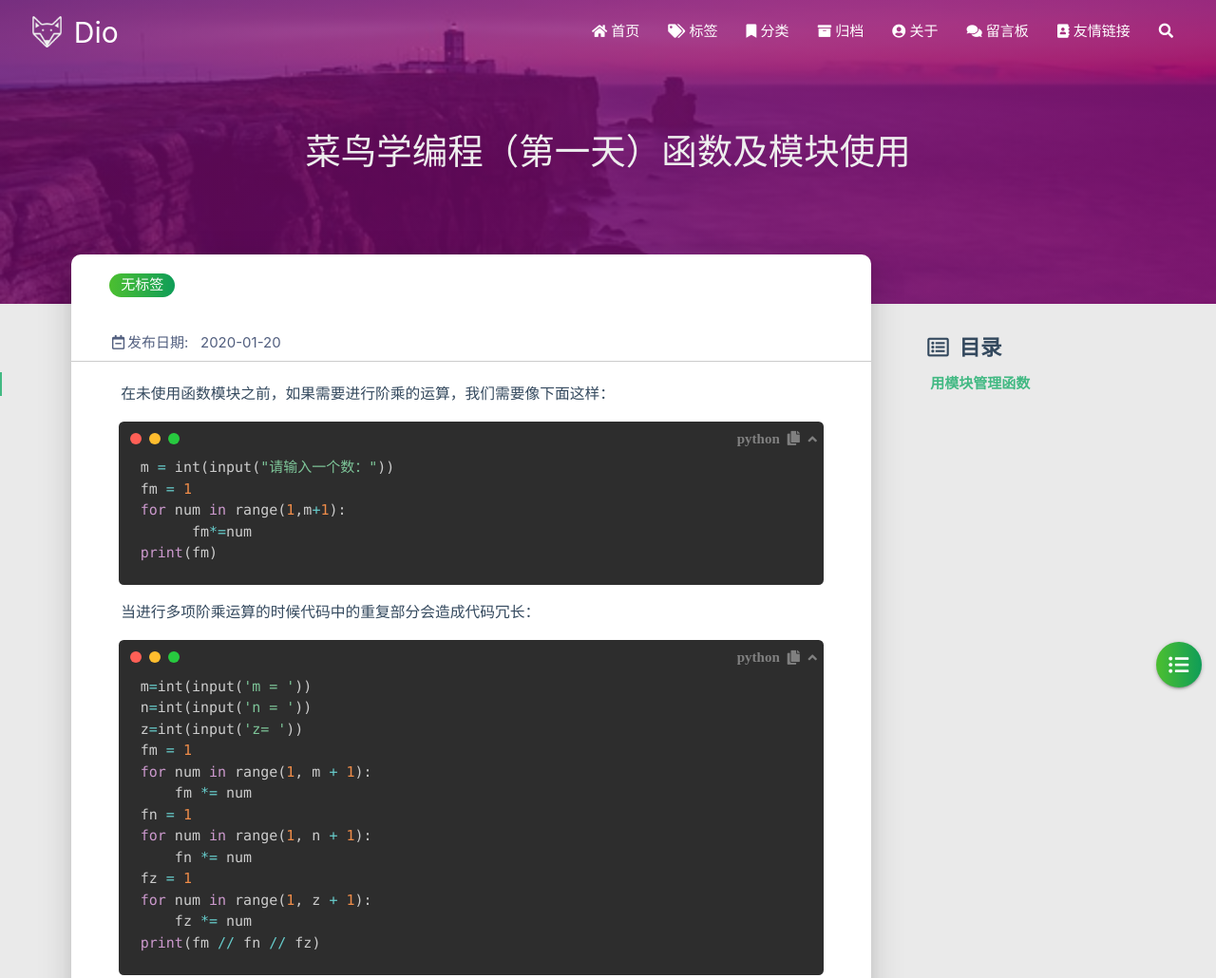
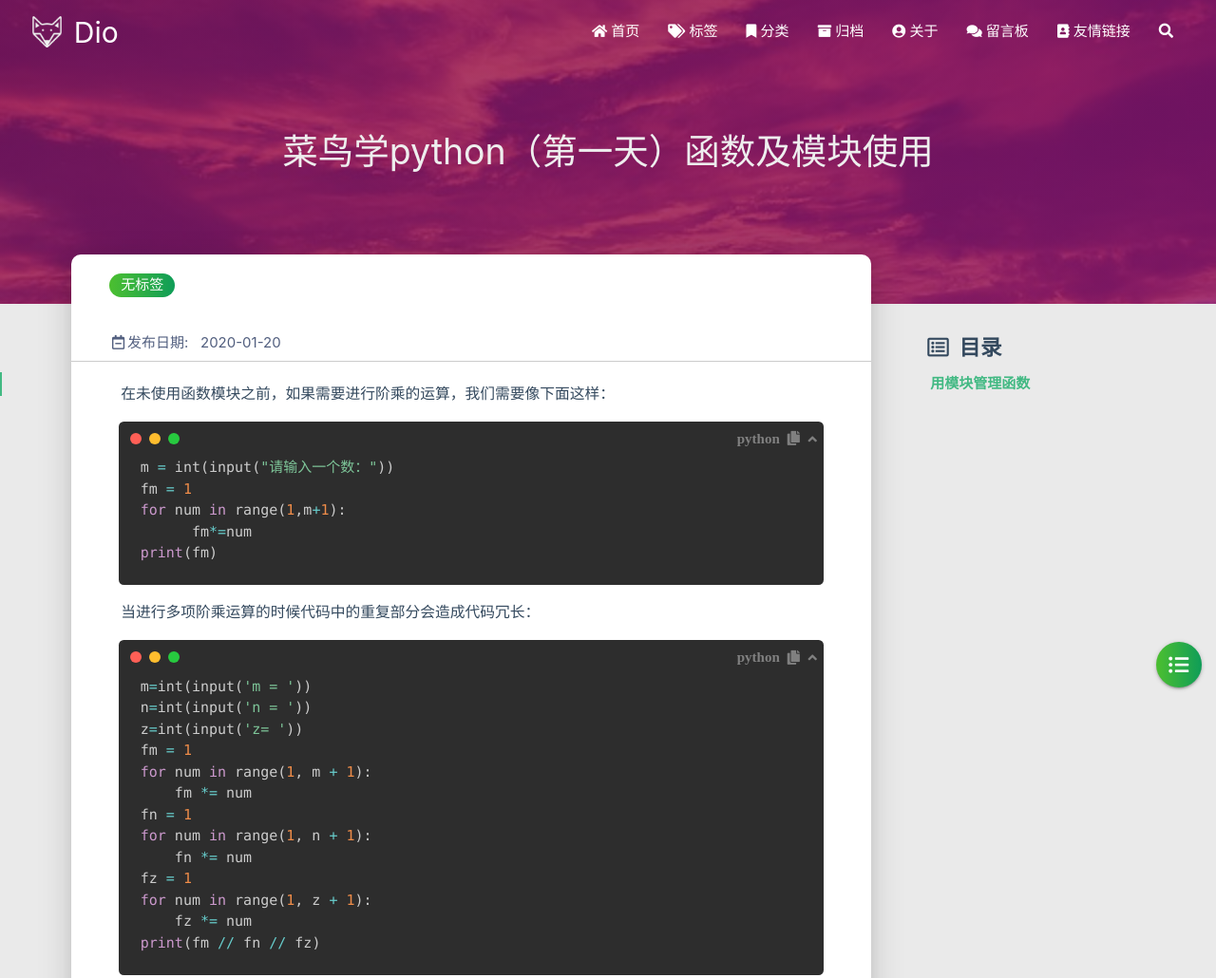
Before and after one commit to meipengchen/meipengchen.github.io, a plain HTML site: page 2020/01/20/my-new-post/index.html in a window 1280 px wide. Shown: the top 1030 px of the page at 95% size. Drawn offline with Linux system fonts and the light colour scheme; some packages are replaced by stand-ins of ours; a script that the page names is missing.

Commit message:
Site updated: 2020-01-21 16:10:02

```diff
--- a/2020/01/20/my-new-post/index.html
+++ b/2020/01/20/my-new-post/index.html
@@ -4,7 +4,7 @@
 
 <head>
     <meta charset="utf-8">
-    <meta name="keywords" content="菜鸟学编程（第一天）函数及模块使用, Dio">
+    <meta name="keywords" content="菜鸟学python（第一天）函数及模块使用, Dio">
     <meta name="description" content="在未使用函数模块之前，如果需要进行阶乘的运算，我们需要像下面这样：
 m = int(input(&#34;请输入一个数：&#34;))
 fm = 1
@@ -19,7 +19,7 @@ print(fm)
     <meta name="format-detection" content="telephone=no">
     <meta name="apple-mobile-web-app-capable" content="yes">
     <meta name="apple-mobile-web-app-status-bar-style" content="black-translucent">
-    <title>菜鸟学编程（第一天）函数及模块使用 | Dio</title>
+    <title>菜鸟学python（第一天）函数及模块使用 | Dio</title>
     <link rel="icon" type="image/png" href="/favicon.png">
 
     <link rel="stylesheet" type="text/css" href="/libs/awesome/css/all.css">
@@ -310,12 +310,12 @@ print(fm)
 
 
 
-<div class="bg-cover pd-header post-cover" style="background-image: url('/medias/featureimages/2.jpg')">
+<div class="bg-cover pd-header post-cover" style="background-image: url('/medias/featureimages/17.jpg')">
     <div class="container" style="right: 0px;left: 0px;">
         <div class="row">
             <div class="col s12 m12 l12">
                 <div class="brand">
-                    <h1 class="description center-align post-title">菜鸟学编程（第一天）函数及模块使用</h1>
+                    <h1 class="description center-align post-title">菜鸟学python（第一天）函数及模块使用</h1>
                 </div>
             </div>
         </div>
@@ -763,9 +763,9 @@ if __name__ == &#39;__main__&#39;:
                     <div class="card-image">
 
 
-                        <img src="/medias/featureimages/2.jpg" class="responsive-img" alt="菜鸟学编程（第一天）函数及模块使用">
+                        <img src="/medias/featureimages/17.jpg" class="responsive-img" alt="菜鸟学python（第一天）函数及模块使用">
 
-                        <span class="card-title">菜鸟学编程（第一天）函数及模块使用</span>
+                        <span class="card-title">菜鸟学python（第一天）函数及模块使用</span>
                     </div>
                 </a>
                 <div class="card-content article-content">
--- a/atom.xml
+++ b/atom.xml
@@ -6,7 +6,7 @@
   <link href="/atom.xml" rel="self"/>
 
   <link href="http://meipengchen.github.io/"/>
-  <updated>2020-01-21T02:43:04.571Z</updated>
+  <updated>2020-01-21T05:04:48.571Z</updated>
   <id>http://meipengchen.github.io/</id>
 
   <author>
@@ -17,11 +17,11 @@
   <generator uri="https://hexo.io/">Hexo</generator>
 
   <entry>
-    <title>菜鸟学编程（第一天）函数及模块使用</title>
+    <title>菜鸟学python（第一天）函数及模块使用</title>
     <link href="http://meipengchen.github.io/2020/01/20/my-new-post/"/>
     <id>http://meipengchen.github.io/2020/01/20/my-new-post/</id>
     <published>2020-01-20T09:02:57.000Z</published>
-    <updated>2020-01-21T02:43:04.571Z</updated>
+    <updated>2020-01-21T05:04:48.571Z</updated>
 
     <summary type="html">
 
--- a/search.xml
+++ b/search.xml
@@ -4,7 +4,7 @@
 
 
     <entry>
-      <title>菜鸟学编程（第一天）函数及模块使用</title>
+      <title>菜鸟学python（第一天）函数及模块使用</title>
       <link href="/2020/01/20/my-new-post/"/>
       <url>/2020/01/20/my-new-post/</url>
 
```
Also changed, not shown: 2020/01/14/hello-world/index.html (+2 -2 lines), about/index.html (+6 -9 lines), archives/2020/01/index.html (+2 -2 lines), archives/2020/index.html (+2 -2 lines), archives/index.html (+2 -2 lines), index.html (+2 -2 lines).
